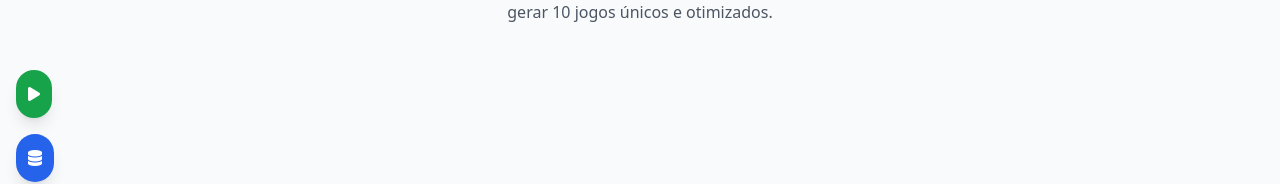
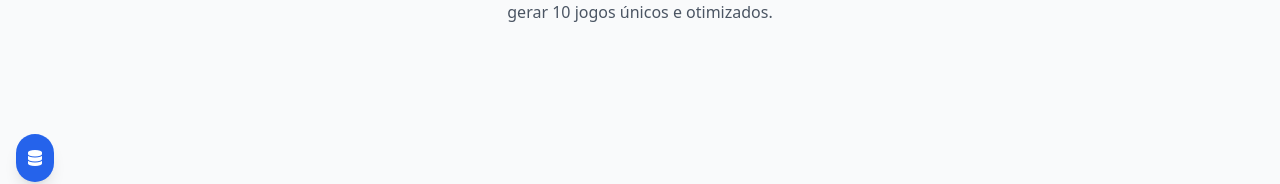
Before and after one commit to cristiano-superacao/gerador_lotofacil, a website: page index.html in a window 1280 px wide. Shown: the part 602-786 px from the top of the page. Drawn offline with nearby package versions, Linux system fonts and the light colour scheme.

Commit message:
Versão final - 10 Estratégias completas - Sistema pronto para produção

```diff
--- a/index.html
+++ b/index.html
@@ -360,7 +360,7 @@
     </button>
 
     <!-- Botão de teste das estratégias (temporário) -->
-    <button id="testarEstrategias" class="fixed bottom-20 left-4 bg-green-600 hover:bg-green-700 text-white rounded-full p-3 shadow-lg z-40 transition-all duration-300 group" title="Testar 10 Estratégias" style="display: block;">
+    <button id="testarEstrategias" class="fixed bottom-20 left-4 bg-green-600 hover:bg-green-700 text-white rounded-full p-3 shadow-lg z-40 transition-all duration-300 group" title="Testar 10 Estratégias" style="display: none;">
         <i class="fas fa-play"></i>
         <span class="absolute left-12 top-1/2 transform -translate-y-1/2 bg-gray-800 text-white text-xs px-2 py-1 rounded opacity-0 group-hover:opacity-100 transition-opacity whitespace-nowrap">
             Testar Estratégias
```
